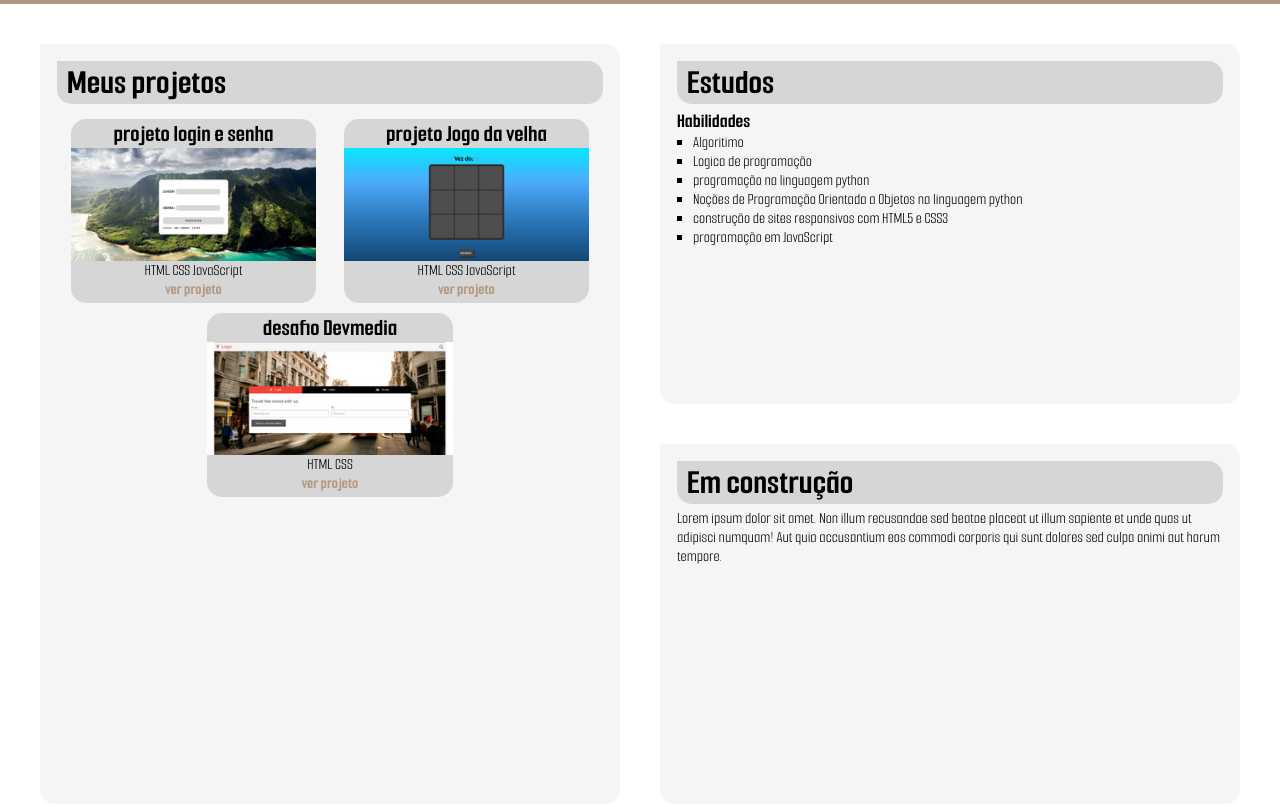
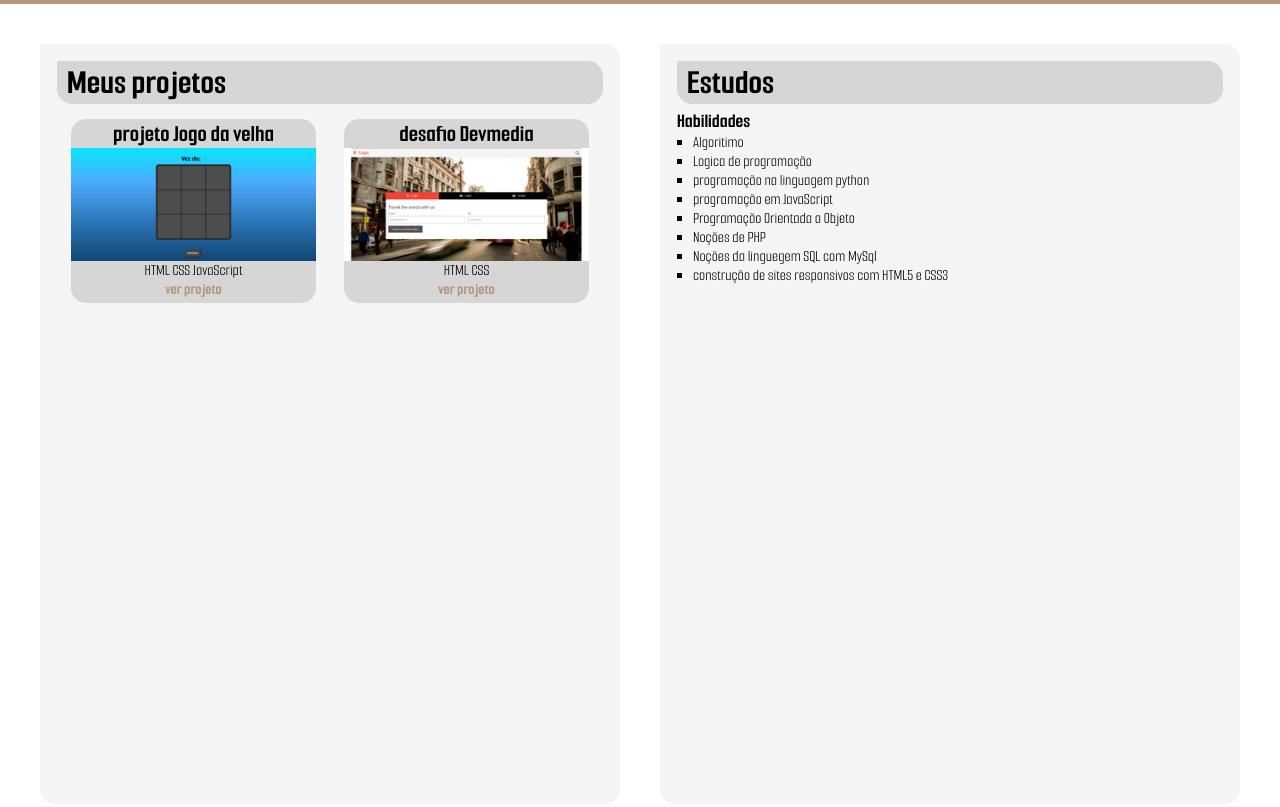
Before and after one commit to DouglasFJ/Portifolio_DouglasFJ, a plain HTML site: page index.html in a window 1280 px wide. Shown: the part 740-1547 px from the top of the page. Drawn offline with Linux system fonts and the light colour scheme.

Commit message:
atualizando_site retirando alguns codigos inuteis

```diff
--- a/assets/styles/index.css
+++ b/assets/styles/index.css
@@ -95,7 +95,12 @@
                 .projetos > div > div > a:hover {
                     color: #775d46;
                 }
-
+        .Estudos {
+            grid-column-start: 2;
+            grid-column-end: 3;
+            grid-row-start: 1;
+            grid-row-end: 3;
+        }
         .Estudos  ul {
             list-style-type: square;
             margin-left: 1em;
--- a/globalstyle.css
+++ b/globalstyle.css
@@ -22,11 +22,6 @@ html{
     scroll-behavior: smooth;
 }
 body {
-    display: flex;
-    flex-direction:column;
-    margin: 0px;
-    list-style: none;
-
     overflow-x: hidden;
 }
 ul {
@@ -38,9 +33,6 @@ a {
     color: black;
     font-style: normal;
     text-decoration: none;
-}
-p, h5 , h1{
-    margin: 0px;
 }
 /*Cabeçalho*/
 #header {
--- a/index.html
+++ b/index.html
@@ -42,12 +42,14 @@
         <article class="projetos">
             <h1>Meus projetos</h1>
             <div>
+                <!-- Projeto excluido
                 <div>
                     <h2>projeto login e senha</h2>
                     <img src="assets/images/Projeto_loginSenha.png" alt="imagem do projeto">
                     <p>HTML CSS JavaScript</p>
                     <a href="https://douglasfj.github.io/projeto-verificar-loginsenha/" target="_blank">ver projeto</a>
                 </div>
+                -->
                 <div>
                     <h2>projeto Jogo da velha</h2>
                     <img src="assets/images/projeto_jogodavelha.png" alt="imagem do projeto">
@@ -70,16 +72,20 @@
                     <li>Algoritimo</li>
                     <li>Logica de programação</li>
                     <li>programação na linguagem python</li>
-                    <li>Noções de Programação Orientada a Objetos na linguagem python</li>
+                    <li>programação em JavaScript</li>
+                    <li>Programação Orientada a Objeto</li>
+                    <li>Noções de PHP</li>
+                    <li>Noções da linguegem SQL com MySql</li>
                     <li>construção de sites responsivos com HTML5 e CSS3</li>
-                    <li>programação em JavaScript</li>
                 </ul>
             </div>
         </article>
+        <!--
         <article class="Metas">
             <h1>Em construção</h1>
             <p>Lorem ipsum dolor sit amet. Non illum recusandae sed beatae placeat ut illum sapiente et unde quas ut adipisci numquam! Aut quia accusantium eos commodi corporis qui sunt dolores sed culpa animi aut harum tempore.</p>
         </article>
+        -->
     </section>
 
     <footer >
```
